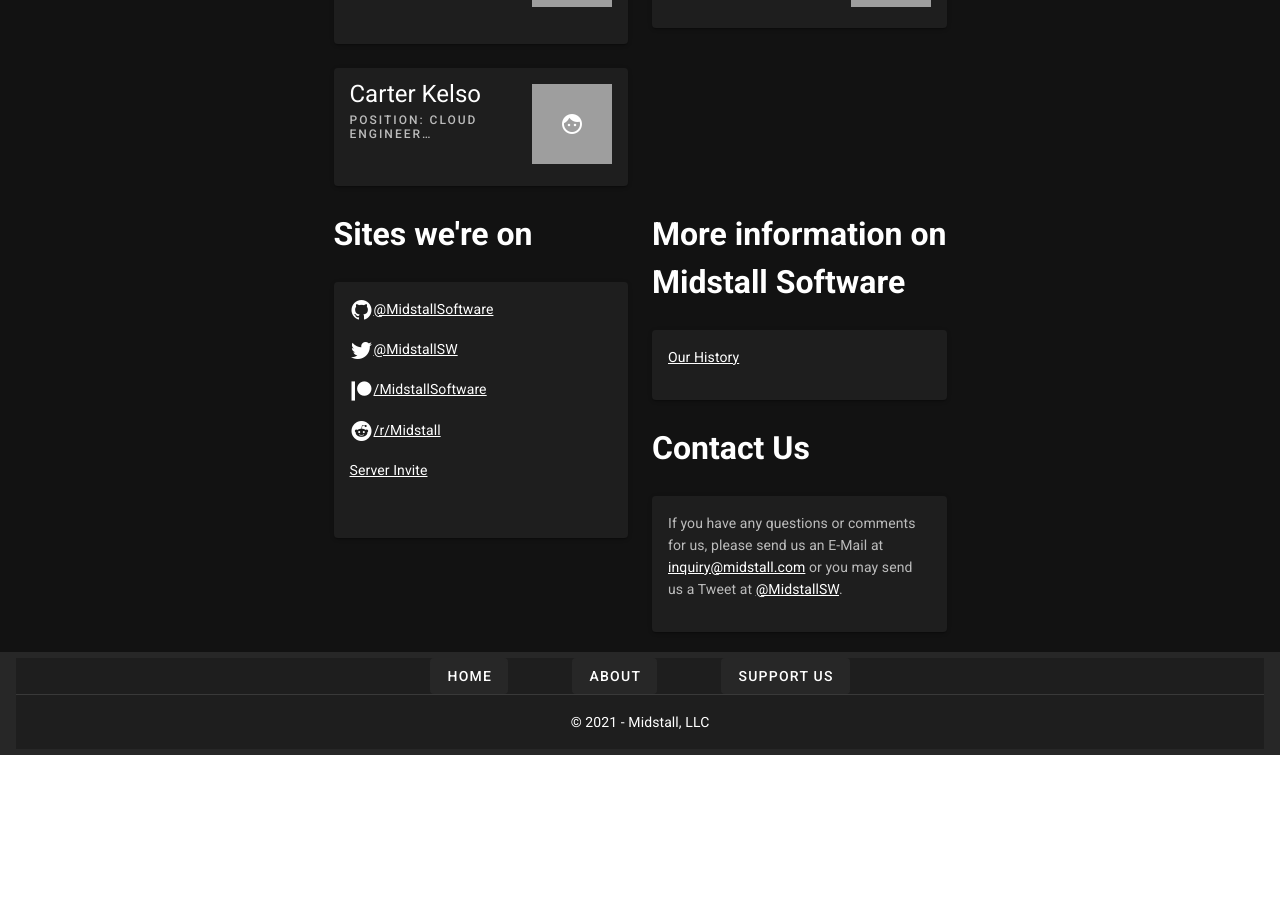
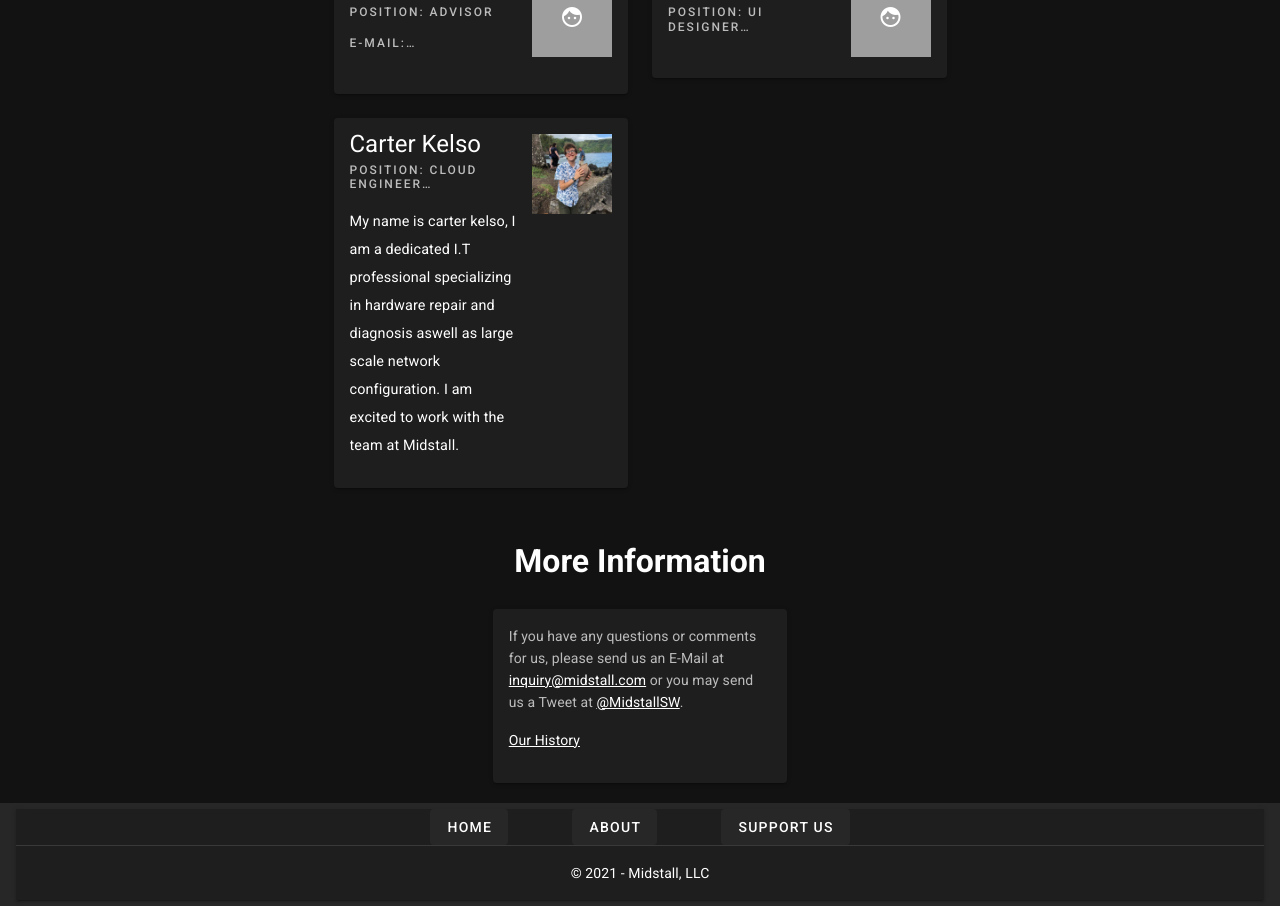
Before and after one commit to MidstallSoftware/website, a Nuxt app: page /about in a window 1280 px wide. Shown: the part 1220-2126 px from the top of the page. Before the commit the page ends 1975 px from the top, so only its background shows below. Built offline with nearby package versions, Linux system fonts and the light colour scheme.

Commit message:
chore: added Carter's team card details, design improvements in layout and about

```diff
--- a/layouts/default.vue
+++ b/layouts/default.vue
@@ -1,6 +1,6 @@
 <template>
   <v-app dark>
-		<v-app-bar class="d-md-block d-lg-block d-xl-block d-none" dense elevate-on-scroll fixed>
+		<v-app-bar class="d-md-block d-lg-block d-xl-block d-none" dense elevate-on-scroll fixed elevation="3">
 			<v-toolbar-title>Midstall Software</v-toolbar-title>
 			<v-spacer />
 
@@ -51,7 +51,7 @@
 				</v-list>
 			</v-menu>
 		</v-app-bar>
-		<v-app-bar class="d-sm-block d-md-none d-lg-none d-xl-none d-block" dense elevate-on-scroll fixed>
+		<v-app-bar class="d-sm-block d-md-none d-lg-none d-xl-none d-block" dense elevate-on-scroll fixed elevation="3">
 			<v-app-bar-nav-icon @click="drawer = !drawer" />
 			<v-toolbar-title>Midstall Software</v-toolbar-title>
 		</v-app-bar>
@@ -121,7 +121,7 @@
 			</div>
 		</v-main>
     <v-footer absolute app>
-			<v-card flat tile class="text-center" width="100%">
+			<v-card tile class="text-center" width="100%">
 				<div class="d-inline">
 					<v-card-text class="d-inline">
 						<a class="text--primary mx-4" href="/">
--- a/pages/about/index.vue
+++ b/pages/about/index.vue
@@ -1,5 +1,5 @@
 <template>
-	<div>
+	<div style="padding-top: 25px">
 	  <v-row justify="center" align="start">
 			<v-col cols="12">
 				<v-row justify="center" align="center">
@@ -55,7 +55,7 @@
 			<v-col cols="12" md="6" lg="6" xl="6">
 				<v-row justify="center" align="start">
 					<v-col cols="12">
-						<h1 id="team" class="text-center">Our Team</h1>
+						<h1 id="team" class="text-center" style="padding-top: 25px">Our Team</h1>
 					</v-col>
 				</v-row>
 				<v-row>
@@ -96,33 +96,7 @@
 			<v-col cols="12" md="4" lg="3" xl="3">
 				<v-row justify="center" justify-md="start" align="start">
 					<v-col cols="12">
-						<h1 id="sites">Sites we're on</h1>
-					</v-col>
-				</v-row>
-				<v-row>
-					<v-col cols="12">
-						<SitesCard style="padding-bottom:25px" />
-					</v-col>
-				</v-row>
-			</v-col>
-			<v-col cols="12" md="4" lg="3" xl="3">
-				<v-row justify="center" justify-md="start" align="start">
-					<v-col cols="12">
-						<h1 id="info">More information on Midstall Software</h1>
-					</v-col>
-				</v-row>
-				<v-row>
-					<v-col cols="12">
-						<v-card>
-							<v-card-text>
-								<p><a href="/about/history" class="text--primary">Our History</a></p>
-							</v-card-text>
-						</v-card>
-					</v-col>
-				</v-row>
-				<v-row justify="center" justify-md="start" align="start">
-					<v-col cols="12">
-						<h1 id="contact">Contact Us</h1>
+						<h1 id="team" class="text-center" style="padding-top: 25px">More Information</h1>
 					</v-col>
 				</v-row>
 				<v-row>
@@ -130,6 +104,7 @@
 						<v-card>
 							<v-card-text>
 								<p>If you have any questions or comments for us, please send us an E-Mail at <a href="mailto:inquiry@midstall.com" class="text--primary">inquiry@midstall.com</a> or you may send us a Tweet at <a href="https://twitter.com/MidstallSW" class="text--primary">@MidstallSW</a>.</p>
+								<p><a href="/about/history" class="text--primary">Our History</a></p>
 							</v-card-text>
 						</v-card>
 					</v-col>
@@ -176,9 +151,9 @@
 				{
 					name: 'Carter Kelso',
 					positions: ['Cloud Engineer'],
-					avatar: null,
+					avatar: require('~/assets/img/team/carter.png'),
 					icon: null,
-					blurb: '',
+					blurb: 'My name is carter kelso, I am a dedicated I.T professional specializing in hardware repair and diagnosis aswell as large scale network configuration. I am excited to work with the team at Midstall.',
 					links: null
 				}
 			]
```
Also changed, not shown: assets/img/team/carter.png (added).
